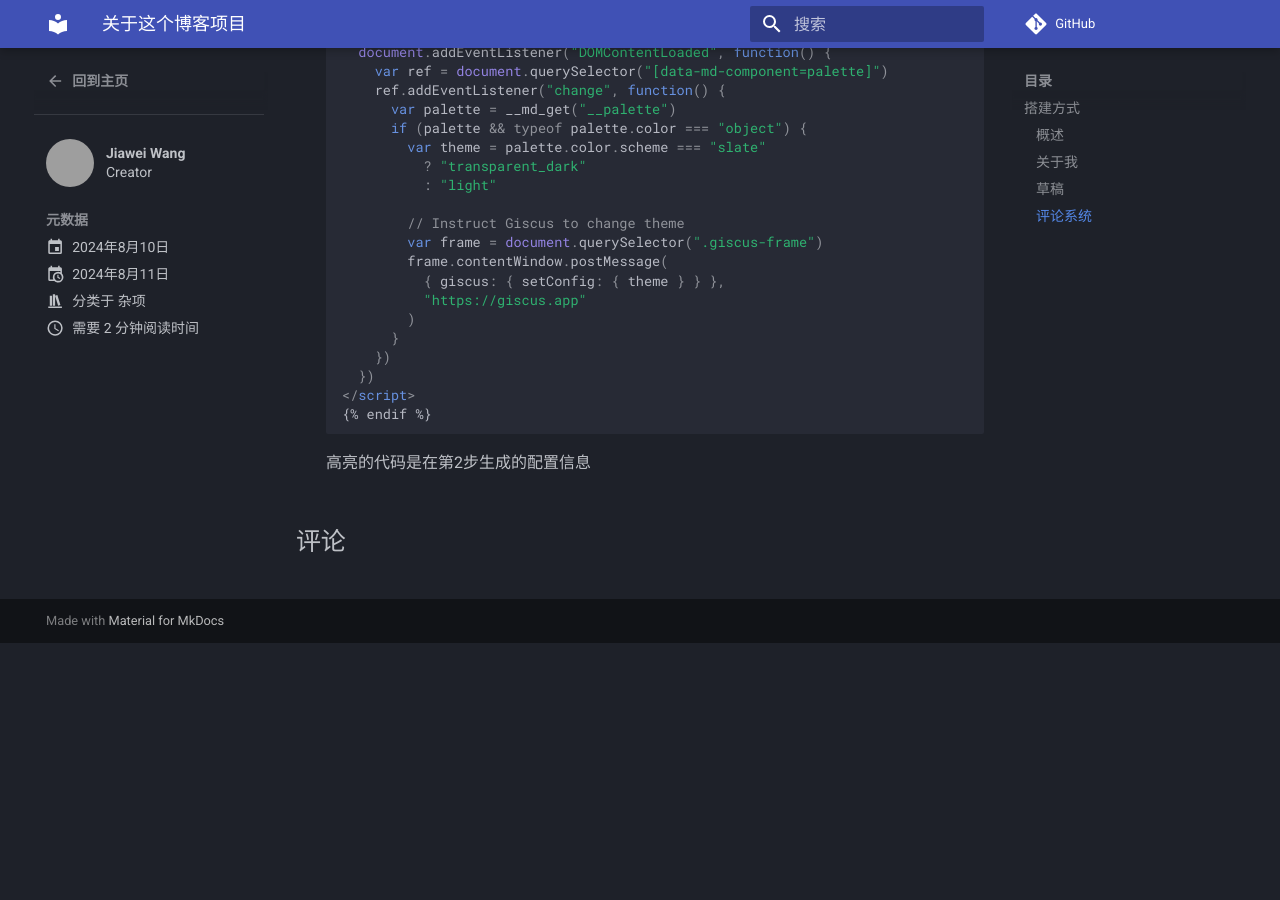
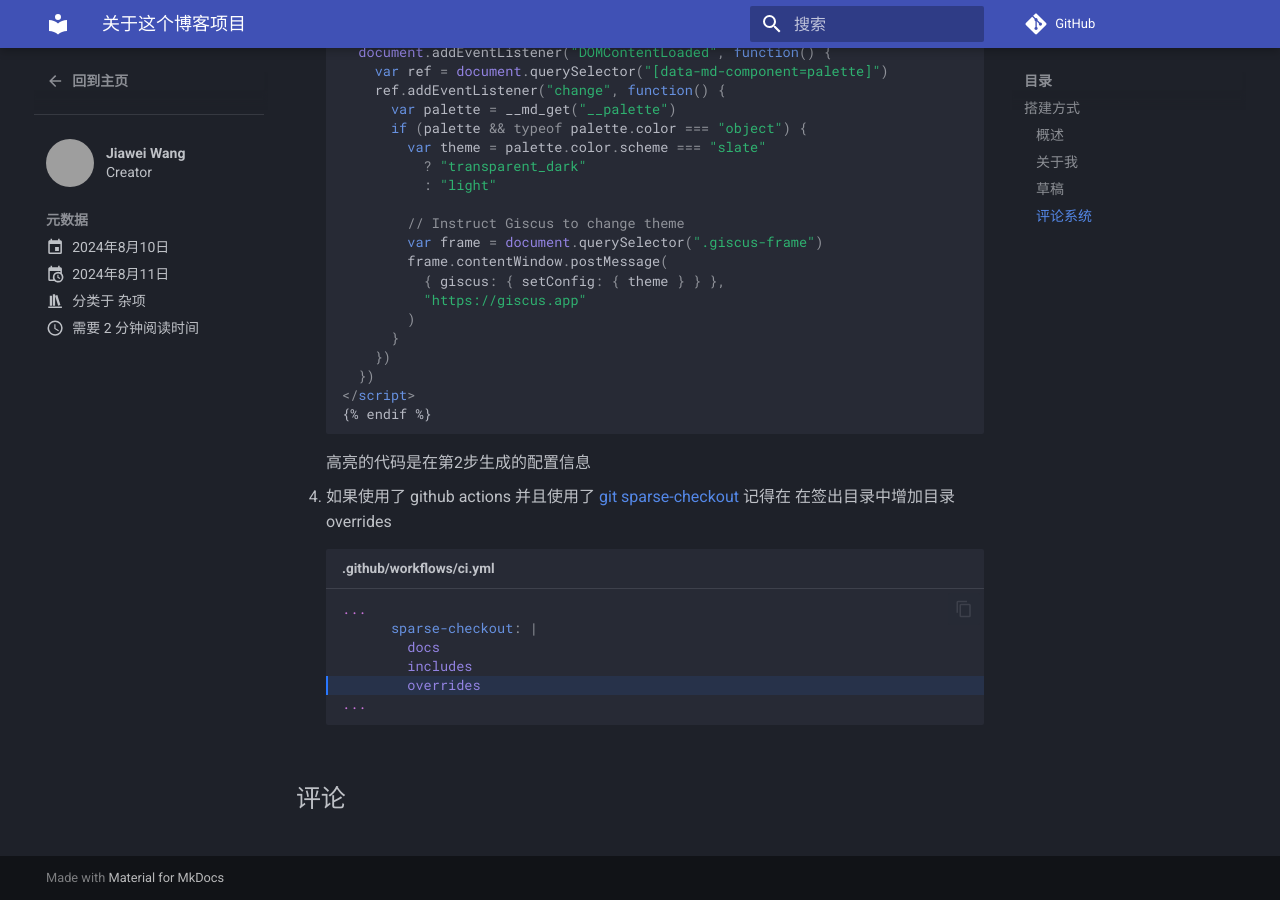
Before and after one commit to JiaweiData/JiaweiData.github.io, an MkDocs documentation site: the page built from docs/posts/关于这个项目.md, in a window 1280 px wide and 900 px high, scrolled down 2004 px. Built offline with MkDocs 1.6.1 and Material for MkDocs 9.7.7, drawn with Linux system fonts in a browser that asks for light colours; comment, search, counter and statistics services are not loaded; before the commit the page ends 2647 px from its top, so only the background shows below that; grey boxes are pictures that could not be loaded.

Commit message:
fix: 增加修正 ci 的文档

````diff
--- a/docs/posts/关于这个项目.md
+++ b/docs/posts/关于这个项目.md
@@ -119,3 +119,15 @@ comments: true
 
     ```
     高亮的代码是在第2步生成的配置信息
+
+4. 如果使用了 github actions 并且使用了 [git sparse-checkout](https://squidfunk.github.io/mkdocs-material/blog/2023/09/22/using-git-sparse-checkout-for-faster-documentation-builds/) 记得在 在签出目录中增加目录 overrides
+
+    ``` yml title=".github/workflows/ci.yml" linenums="0" hl_lines="5"
+
+    ...
+          sparse-checkout: |
+            docs
+            includes
+            overrides
+    ...
+    ```
````
